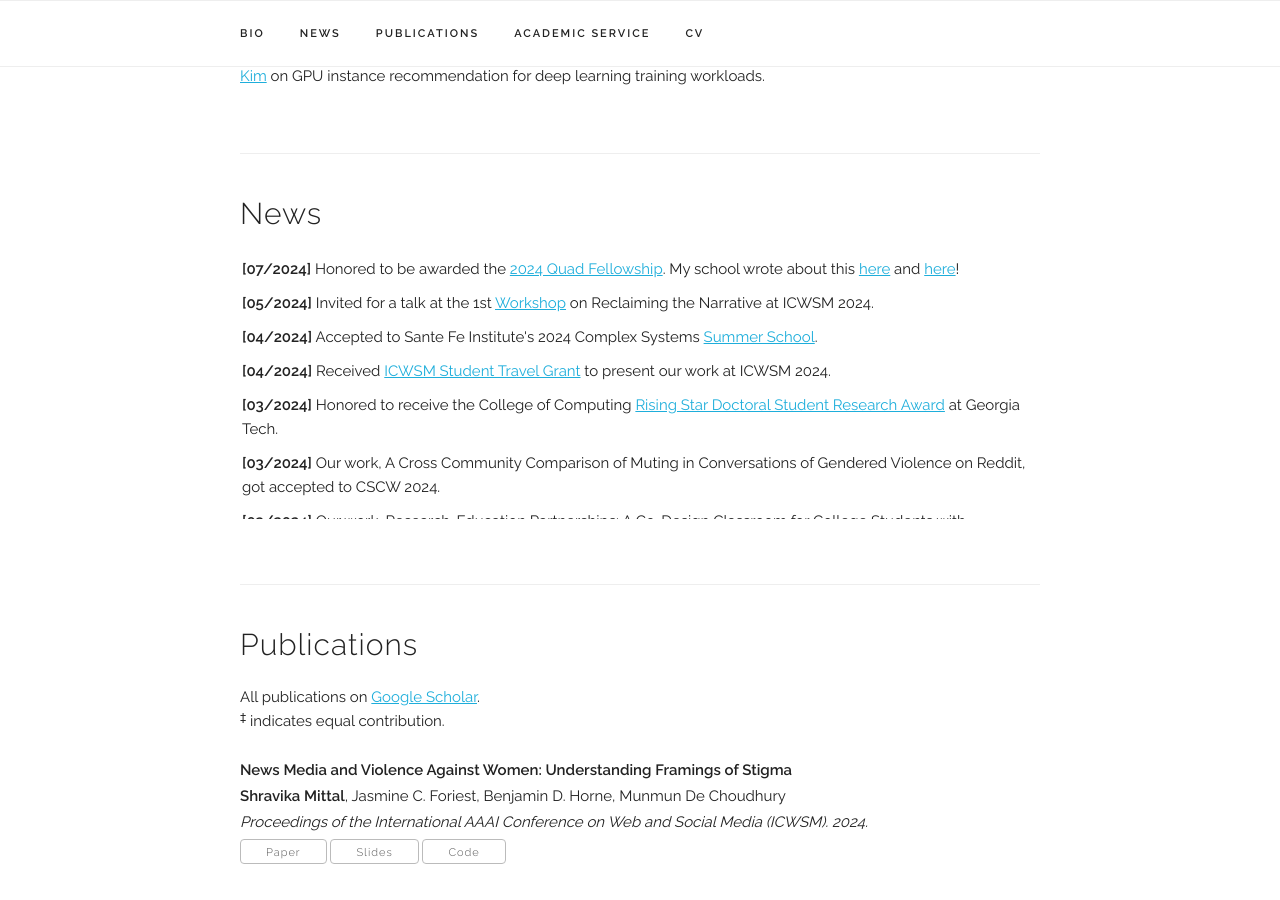
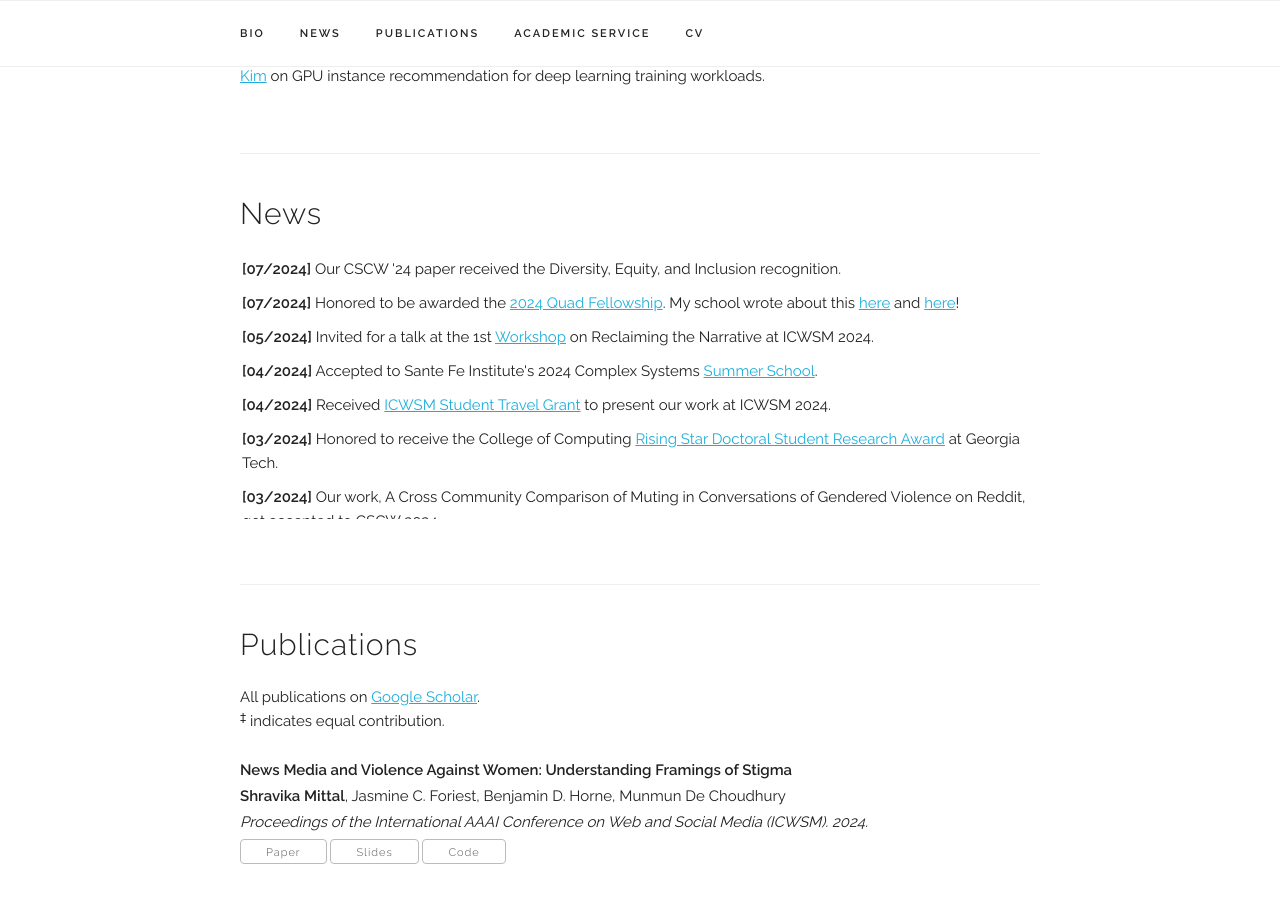
Before and after one commit to mittalshravika/mittalshravika.github.io, a Jekyll site: the page built from index.html, in a window 1280 px wide and 900 px high, scrolled down 710 px. Built offline with Jekyll 4.4.1, drawn with Linux system fonts in a browser that asks for light colours; some web fonts are replaced.

Commit message:
Update index.html

```diff
--- a/index.html
+++ b/index.html
@@ -58,6 +58,12 @@ title: Home
   <h4>News</h4>
 
   <UL style="list-style-type: none; padding: 2px; overflow-y: scroll; height:260px;">
+
+    <li> <b>[07/2024]</b>
+
+      Our CSCW '24 paper received the Diversity, Equity, and Inclusion recognition.
+
+    </li>
 
     <li> <b>[07/2024]</b>
 
```
